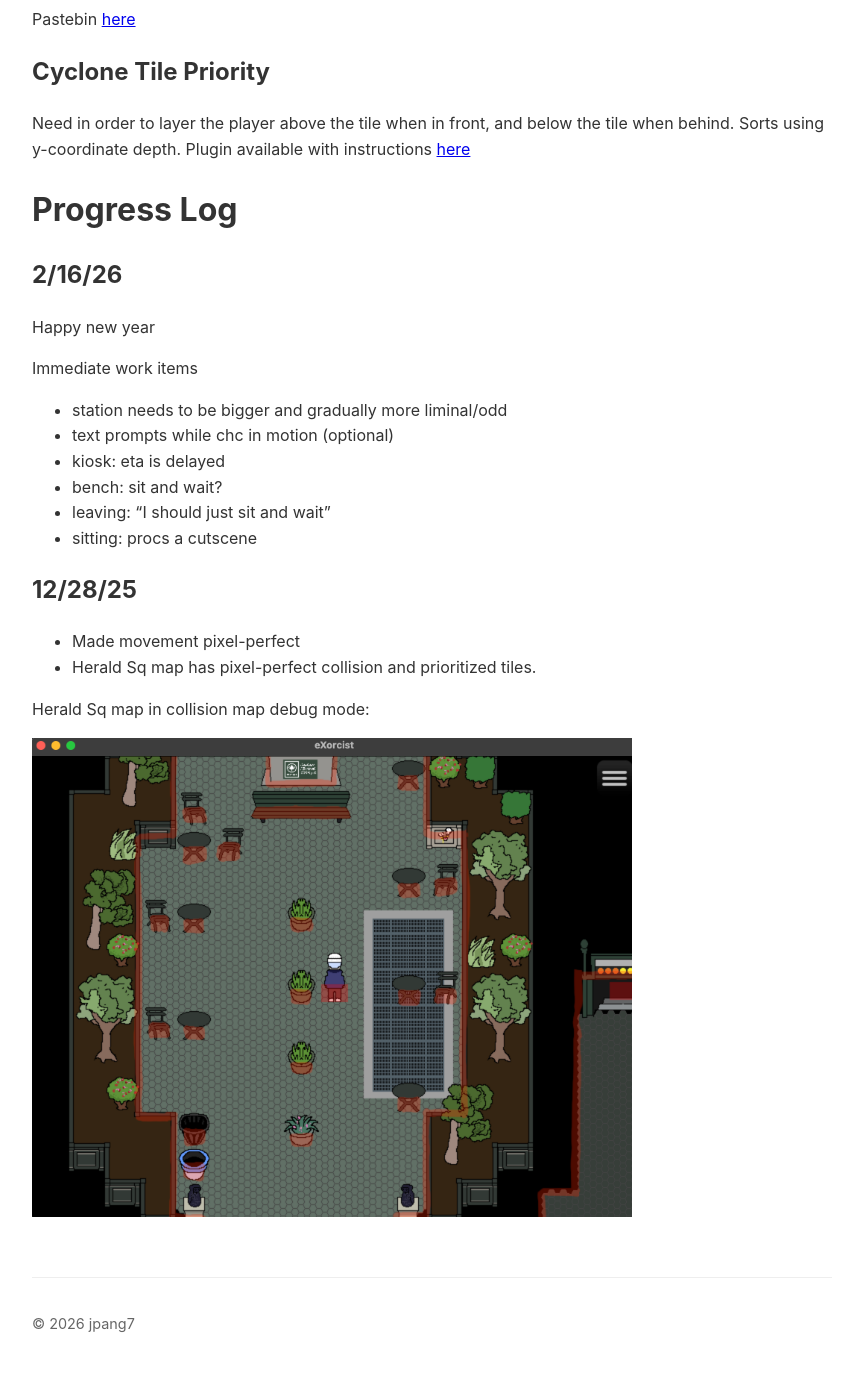
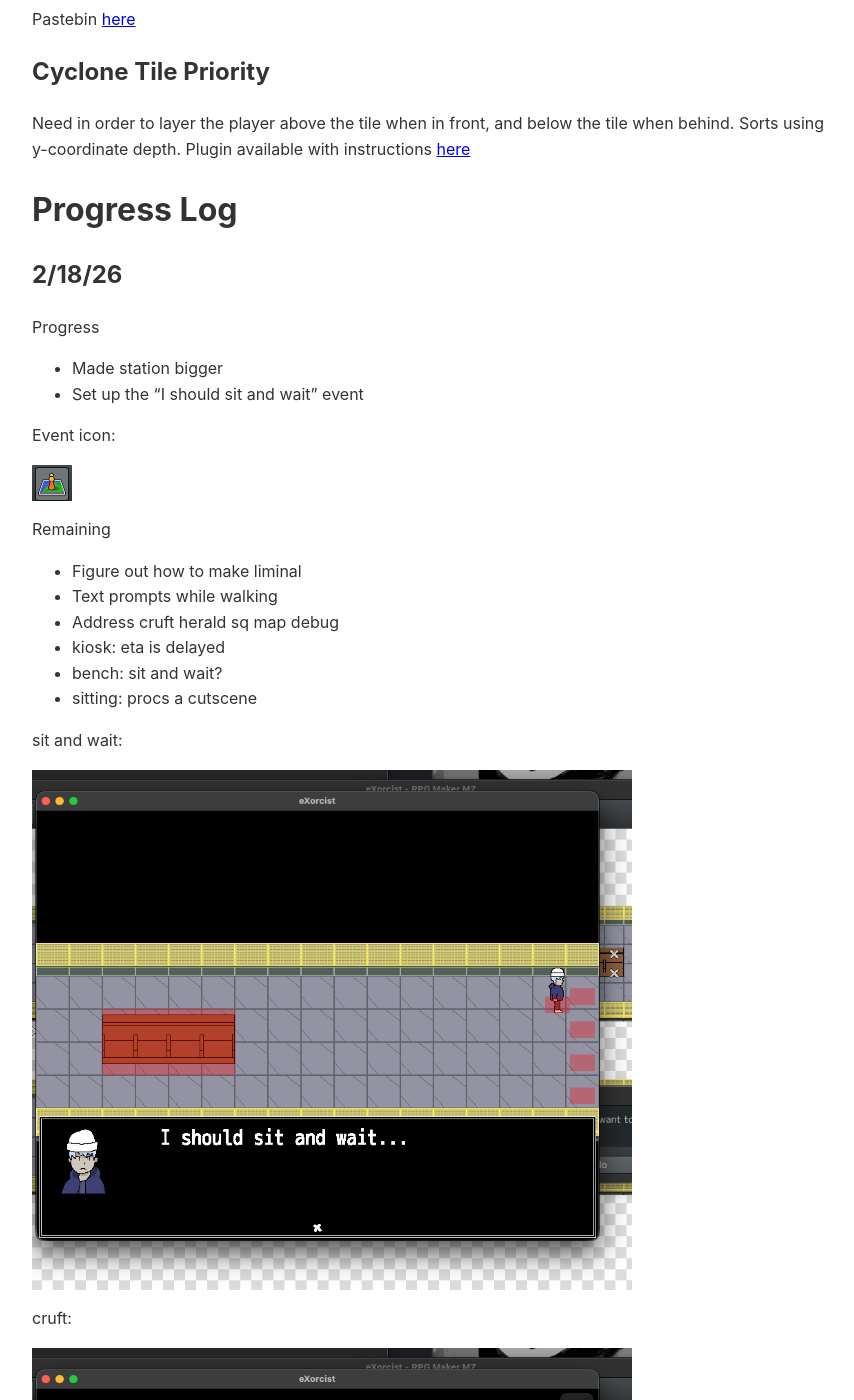
Before and after one commit to jpang7/jpang7.github.io, a Jekyll site: the page built from exorcist.md, in a window 1280 px wide and 1400 px high, scrolled down 1012 px. Shown: the whole window, without its empty margins (208-1062 px from the left). Built offline with Jekyll 4.4.1, drawn with Linux system fonts in a browser that asks for light colours; before the commit the page ends 2382 px from its top, so only the background shows below that; some of the changed text lies outside the part shown.

Commit message:
Update exorcist docs and add images
Co-authored-by: Cursor <cursoragent@cursor.com>

```diff
--- a/exorcist.md
+++ b/exorcist.md
@@ -37,6 +37,36 @@ instructions [here](https://hudell.itch.io/cyclone-tile-priority)
 
 # Progress Log
 
+## 2/18/26
+
+Progress
+
+- Made station bigger
+- Set up the "I should sit and wait" event
+
+Event icon: {% include image.html src="/img/events.png" alt="events" width=5 %}
+
+Remaining
+
+- Figure out how to make liminal
+- Text prompts while walking
+- Address cruft herald sq map debug
+- kiosk: eta is delayed
+- bench: sit and wait?
+- sitting: procs a cutscene
+
+sit and wait:
+{% include image.html src="/img/sit_and_wait.png" alt="sit and wait" width=75 %}
+
+cruft:
+{% include image.html src="/img/heraldsq_cruft.png" alt="cruft" width=75 %}
+
+Ideas for liminal
+
+- Ripple effect?
+  https://toshaangel.itch.io/screen-effects-plugin-for-rpg-maker-mz
+- Animated tiles?
+
 ## 2/16/26
 
 Happy new year
```
Also changed, not shown: img/events.png (added), img/heraldsq_cruft.png (added), img/sit_and_wait.png (added).
